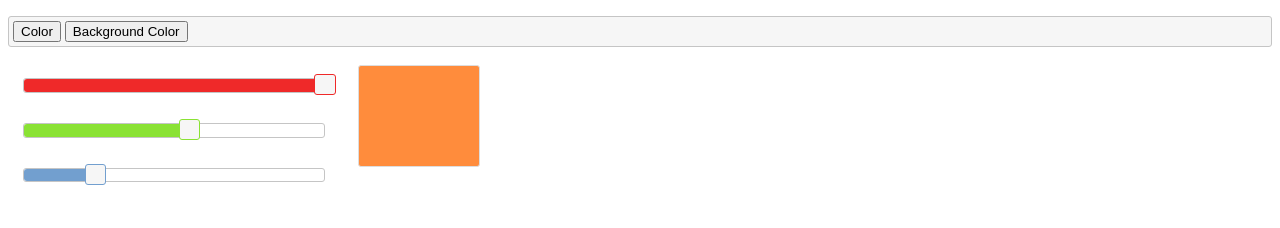
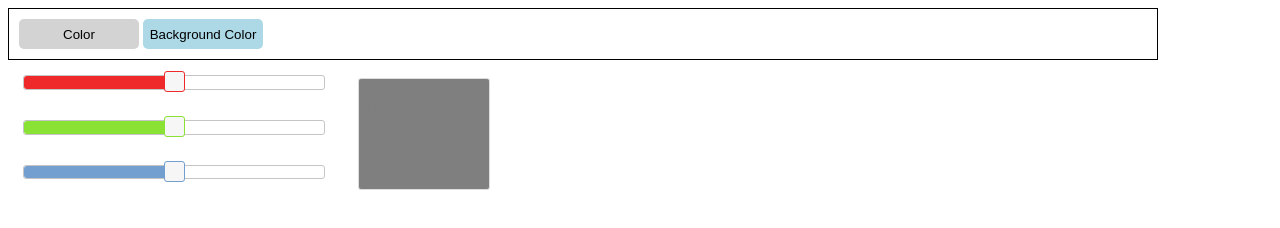
Before and after one commit to SadMinotaur/Panda-JS-Test-task-1, a plain HTML site: page index.html in a window 1280 px wide. Drawn offline with nearby package versions, Linux system fonts and the light colour scheme.

Commit message:
all working

```diff
--- a/css/main.css
+++ b/css/main.css
@@ -1,3 +1,35 @@
+#border {
+  padding: 10px 0 10px 10px;
+  width: 90%;
+  border: 1px solid black;
+}
+button {
+  border: 0;
+  width: 120px;
+  height: 30px;
+  outline: 0;
+  background-color: lightgray;
+  border-radius: 5px;
+}
+button:hover {
+  background-color: lightblue;
+}
+.button-active {
+  background-color: lightblue;
+}
+
+p {
+  color: rgb(127, 127, 127);
+}
+
+#swatch {
+  width: 120px;
+  height: 100px;
+  margin-top: 18px;
+  margin-left: 350px;
+  background-image: none;
+  padding: 5px;
+}
 #red,
 #green,
 #blue {
@@ -5,13 +37,6 @@
   clear: left;
   width: 300px;
   margin: 15px;
-}
-#swatch {
-  width: 120px;
-  height: 100px;
-  margin-top: 18px;
-  margin-left: 350px;
-  background-image: none;
 }
 #red .ui-slider-range {
   background: #ef2929;
--- a/index.html
+++ b/index.html
@@ -12,14 +12,14 @@
 </head>
 
 <body>
-  <p class="ui-state-default ui-corner-all ui-helper-clearfix" style="padding:4px;">
+  <div id="border">
     <button>Color</button>
-    <button>Background Color</button>
-  </p>
+    <button class="button-active">Background Color</button>
+  </div>
   <div id="red"></div>
   <div id="green"></div>
   <div id="blue"></div>
-  <div id="swatch" class="ui-widget-content ui-corner-all"></div>
+  <div id="swatch" class="ui-widget-content ui-corner-all"><p>Test text<p></div>
 </body>
 
 </html>
--- a/js/main.js
+++ b/js/main.js
@@ -1,26 +1,30 @@
-$( function() {
+$(() => {
+  let state = "Background Color";
+  let previousState = ["127", "127", "127"];
+
+  function refreshSwatch() {
+    const red = $("#red").slider("value"),
+      green = $("#green").slider("value"),
+      blue = $("#blue").slider("value"),
+      hex = hexFromRGB(red, green, blue);
+    state === "Background Color" ? $("#swatch").css("background-color", "#" + hex) : $("p").css("color", "#" + hex);
+  }
+
   function hexFromRGB(r, g, b) {
-    var hex = [
-      r.toString( 16 ),
-      g.toString( 16 ),
-      b.toString( 16 )
+    let hex = [
+      r.toString(16),
+      g.toString(16),
+      b.toString(16)
     ];
-    $.each( hex, function( nr, val ) {
-      if ( val.length === 1 ) {
-        hex[ nr ] = "0" + val;
+    $.each(hex, (nr, val) => {
+      if (val.length === 1) {
+        hex[nr] = "0" + val;
       }
     });
-    return hex.join( "" ).toUpperCase();
-  }
-  function refreshSwatch() {
-    var red = $( "#red" ).slider( "value" ),
-      green = $( "#green" ).slider( "value" ),
-      blue = $( "#blue" ).slider( "value" ),
-      hex = hexFromRGB( red, green, blue );
-    $( "#swatch" ).css( "background-color", "#" + hex );
+    return hex.join("").toUpperCase();
   }
 
-  $( "#red, #green, #blue" ).slider({
+  $("#red, #green, #blue").slider({
     orientation: "horizontal",
     range: "min",
     max: 255,
@@ -28,7 +32,25 @@ $( function() {
     slide: refreshSwatch,
     change: refreshSwatch
   });
-  $( "#red" ).slider( "value", 255 );
-  $( "#green" ).slider( "value", 140 );
-  $( "#blue" ).slider( "value", 60 );
-} );
+
+  $("button").click(function () {
+    const title = $(this).text();
+    if (title !== state) {
+      state = title
+      $("button").removeClass("button-active");
+      $(this).addClass("button-active")
+      const temp = [
+        $("#red").slider("value"),
+        $("#green").slider("value"),
+        $("#blue").slider("value")
+      ];
+      $("#red").slider('value', previousState[0]);
+      $("#green").slider('value', previousState[1]);
+      $("#blue").slider('value', previousState[2]);
+      previousState = temp;
+      refreshSwatch()
+    }
+  })
+
+  refreshSwatch()
+});
```
